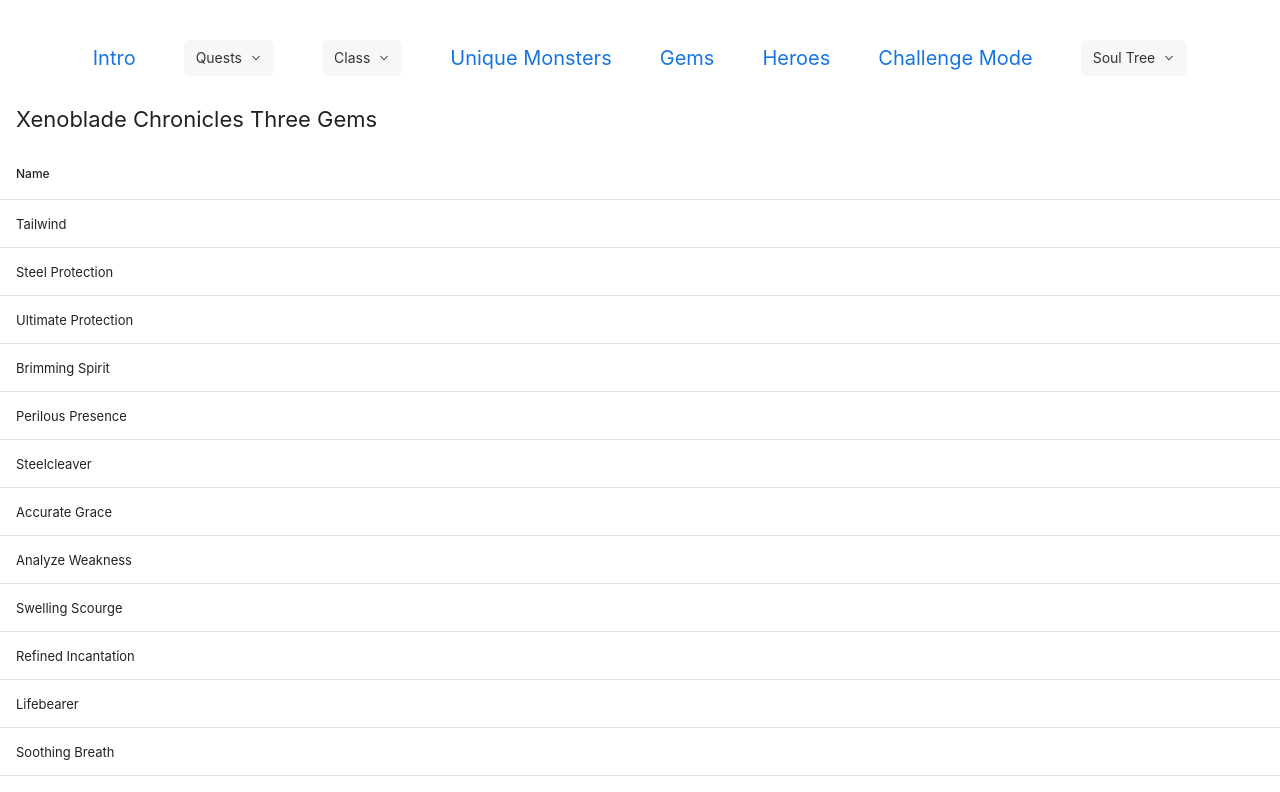
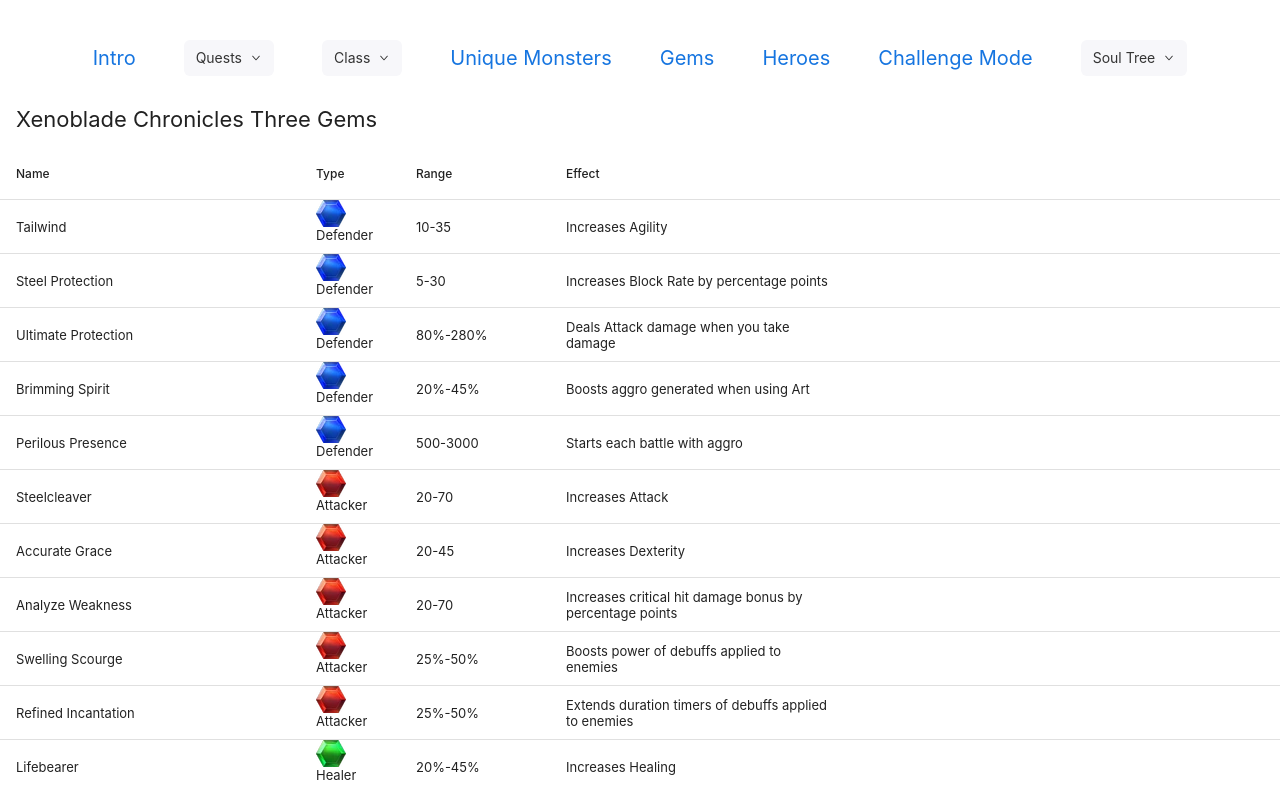
Before and after one commit to Sniffin3083/project-zohar, a React (Create React App) app: page /xeno3/gems in a window 1280 px wide. Shown: the top 792 px of the page. Built offline with nearby package versions, Linux system fonts and the light colour scheme.

Commit message:
XC3 gems component complete

```diff
--- a/src/routes/XC3/Gems.jsx
+++ b/src/routes/XC3/Gems.jsx
@@ -13,6 +13,25 @@ const columns = [
         sortable: true,
         width: "300px"
     },
+    {
+        name: "Type",
+        selector: row => row.type,
+        sortable: true,
+        width: "100px"
+    },
+    {
+        name: "Range",
+        selector: row => row.range,
+        sortable: false,
+        width: "150px"
+    },
+    {
+        name: "Effect",
+        selector: row => row.effect,
+        sortable: false,
+        width: "300px",
+        wrap: true
+    }
 ];
 
 const conditionalRowStyles = [
```
